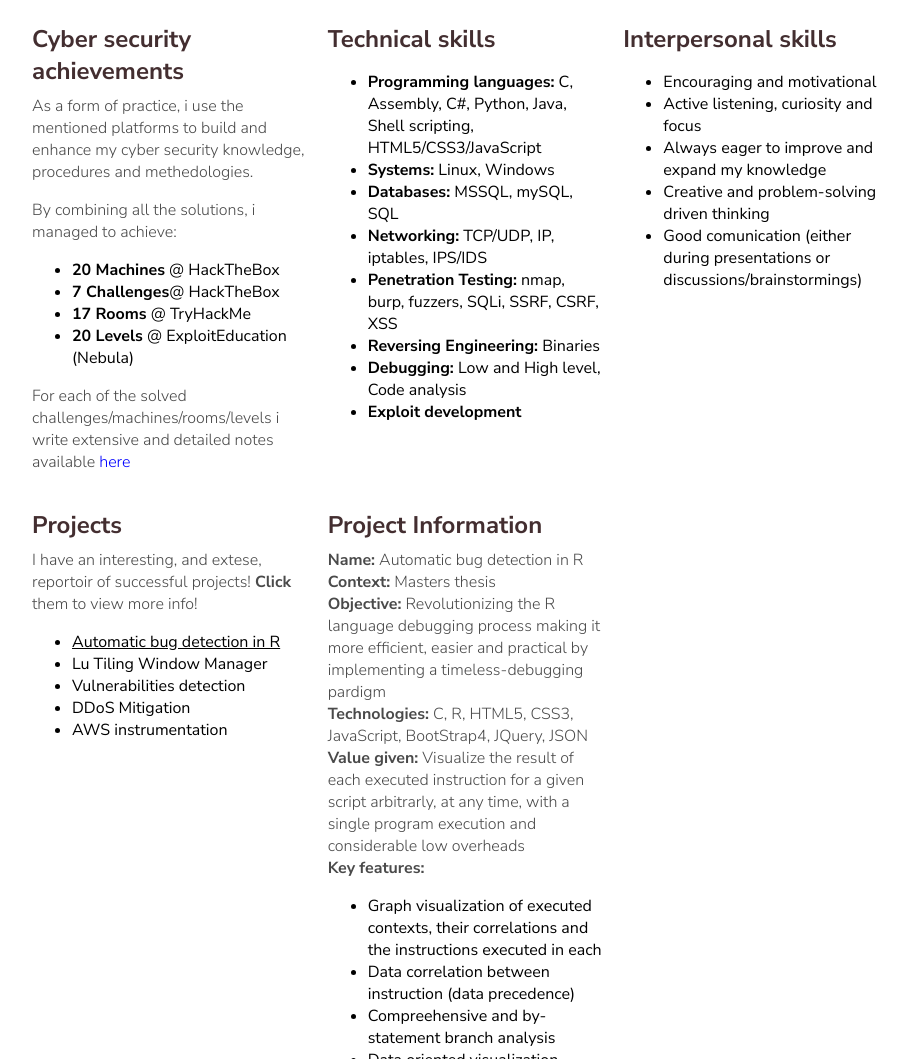
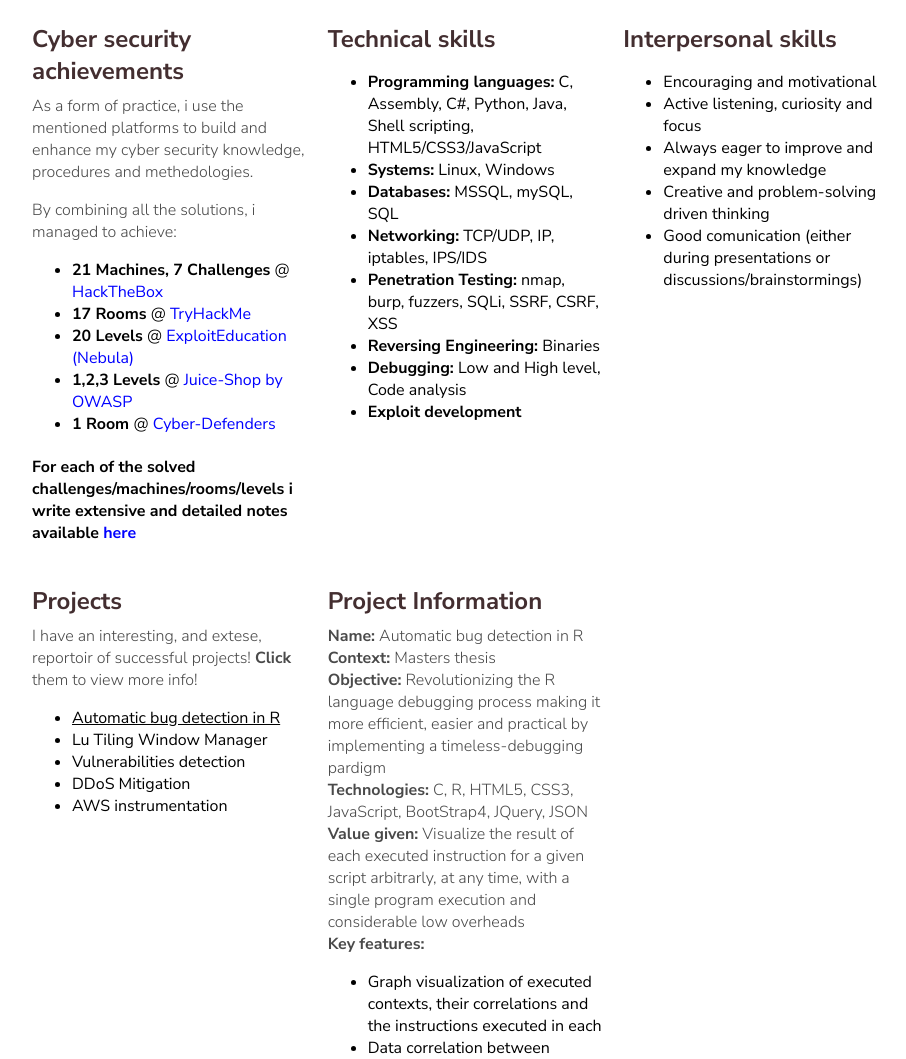
Before and after one commit to luisrodrigues154/luis.github.io, a plain HTML site: page index.html in a window 1280 px wide. Shown: the part 1758-2817 px from the top of the page, without its empty margins (160-1066 px from the left). Drawn offline with nearby package versions, Linux system fonts and the light colour scheme.

Commit message:
Update index.html
Some updates to progress and visuals

```diff
--- a/index.html
+++ b/index.html
@@ -17,8 +17,8 @@
       <div class="logo"></div>
       <ul class="menu">
         <div class="menu__item toggle"><span></span></div>
-        <li class="menu__item"><a href="https://www.linkedin.com/in/lu%C3%ADs-miguel-rodrigues-522207167/" class="link link--dark"><i class="fa fa-linkedin"></i></a></li>
-        <li class="menu__item"><a href="https://github.com/luisrodrigues154" class="link link--dark"><i class="fa fa-github"></i></a></li>
+        <li class="menu__item"><a href="https://www.linkedin.com/in/lu%C3%ADs-miguel-rodrigues-522207167/" target="_blank" class="link link--dark"><i class="fa fa-linkedin"></i></a></li>
+        <li class="menu__item"><a href="https://github.com/luisrodrigues154" target="_blank" class="link link--dark"><i class="fa fa-github"></i></a></li>
       </ul>
     </nav>
     <div class="hero">
@@ -28,8 +28,8 @@
         Hi, my name is Luís and i'm a cyber security enthusiast, also known as <b>waza</b>!<br>
         The feeling of understanding a system and consequently be able to subvert it, has no price nor words<br>
         <div style="display: flex; justify-content: center;">
-          <script src="https://www.hackthebox.eu/badge/409359"></script>
-          <a style="margin-left:15px;" href="https://tryhackme.com/p/waza"><img src="https://tryhackme-badges.s3.amazonaws.com/waza.png" alt="TryHackMe"></a>
+          <script  target="_blank" src="https://www.hackthebox.eu/badge/409359"></script>
+          <a style="margin-left:15px;" target="_blank" href="https://tryhackme.com/p/waza"><img src="https://tryhackme-badges.s3.amazonaws.com/waza.png" alt="TryHackMe"></a>
         </div>
 
       </p>
@@ -73,13 +73,15 @@
           <p>As a form of practice, i use the mentioned platforms to build and enhance my cyber security knowledge, procedures and methedologies.</p>
           <p>By combining all the solutions, i managed to achieve:
             <ul>
-              <li><b>20 Machines</b> @ HackTheBox </li>
-              <li><b>7 Challenges</b>@ HackTheBox </li>
-              <li><b>17 Rooms</b> @ TryHackMe</li>
-              <li><b>20 Levels</b> @ ExploitEducation (Nebula)</li>
+              <li><b>21 Machines, 7 Challenges</b> @ <a href="https://www.hackthebox.eu" style="color:blue" target="_blank"> HackTheBox </a></li>
+              <li><b>17 Rooms</b> @ <a href="https://tryhackme.com/" style="color:blue" target="_blank"> TryHackMe </a></li>
+              <li><b>20 Levels</b> @ <a href="https://exploit.education/" style="color:blue" target="_blank"> ExploitEducation (Nebula)</a></li>
+              <li><b>1,2,3 Levels</b> @ <a href="https://owasp.org/www-project-juice-shop/" style="color:blue" target="_blank"> Juice-Shop by OWASP</a></li>
+              <li><b>1 Room </b>@ <a href="https://cyberdefenders.org/labs/?type=ctf" style="color:blue" target="_blank"> Cyber-Defenders</a></li>
+
             </ul>
           </p>
-          <p> For each of the solved challenges/machines/rooms/levels i write extensive and detailed notes available <a style="color: blue" href="https://github.com/luisrodrigues154/Cyber-Security">here</a></p>
+          <h4> For each of the solved challenges/machines/rooms/levels i write extensive and detailed notes available <a style="color: blue" href="https://github.com/luisrodrigues154/Cyber-Security" target="_blank">here</a></h4>
         </div>
         <div class="feature__item">
           <h2 class="section__title">Technical skills</h2>
```
